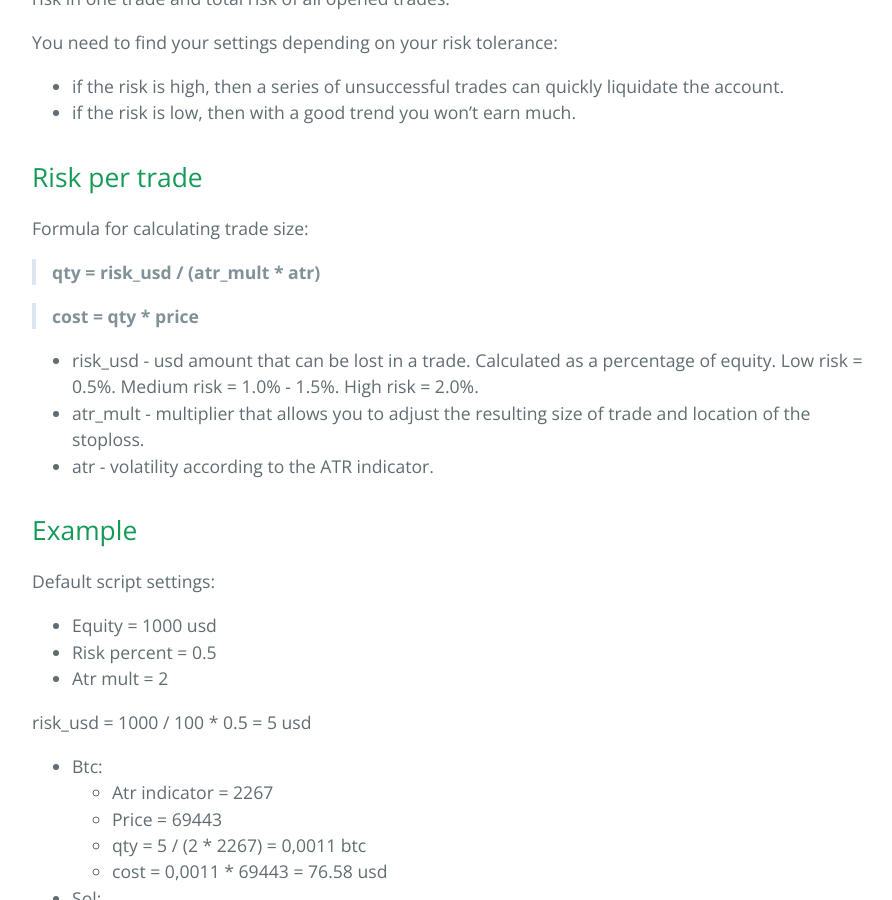
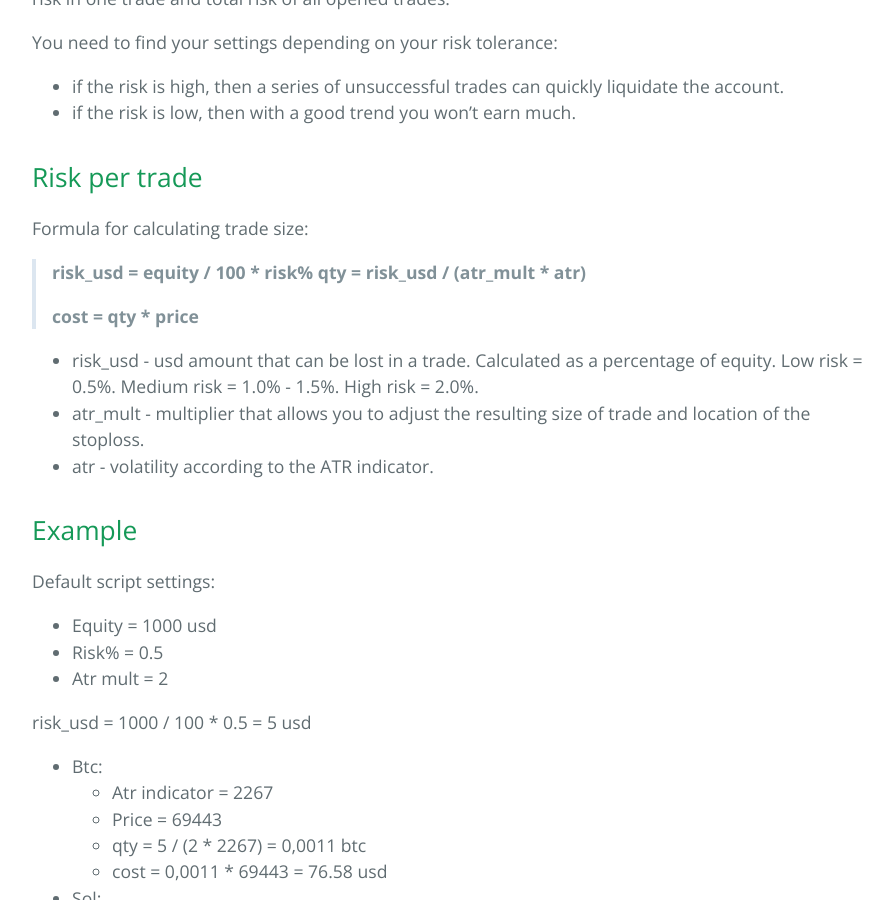
Before and after one commit to sergeyen7/sergeyen7.github.io, a Jekyll site: the page built from index.md, in a window 1280 px wide and 900 px high, scrolled down 12317 px. Shown: the whole window, without its empty margins (192-1084 px from the left). Built offline with Jekyll 4.4.1, drawn with Linux system fonts in a browser that asks for light colours; nearby versions of some CDN libraries.

Commit message:
Update index.md

```diff
--- a/index.md
+++ b/index.md
@@ -343,8 +343,9 @@ You need to find your settings depending on your risk tolerance:
 
 Formula for calculating trade size:
 
+> **risk_usd = equity / 100 * risk%**
 > **qty = risk_usd / (atr_mult * atr)**
-
+>
 > **cost = qty * price**
 
 * risk_usd - usd amount that can be lost in a trade. Calculated as a percentage of equity. Low risk = 0.5%. Medium risk = 1.0% - 1.5%. High risk = 2.0%.
@@ -356,7 +357,7 @@ Formula for calculating trade size:
 Default script settings:
 
 * Equity = 1000 usd
-* Risk percent = 0.5
+* Risk% = 0.5
 * Atr mult = 2
 
 risk_usd = 1000 / 100 * 0.5 = 5 usd
```
